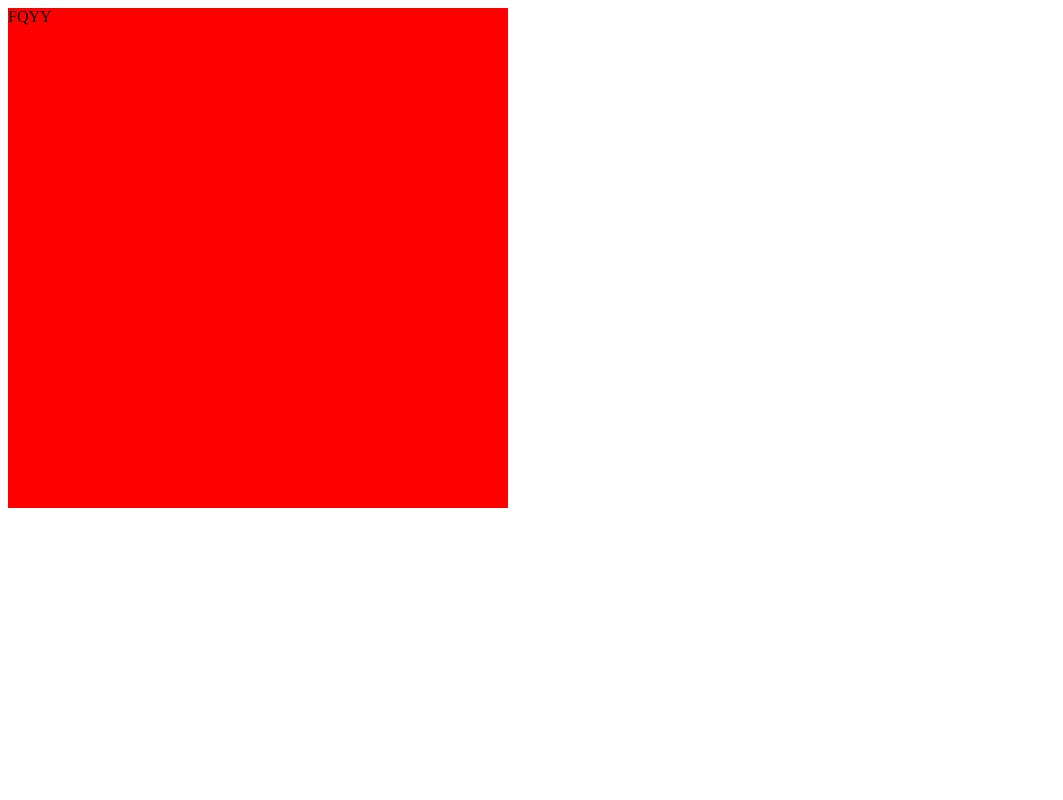
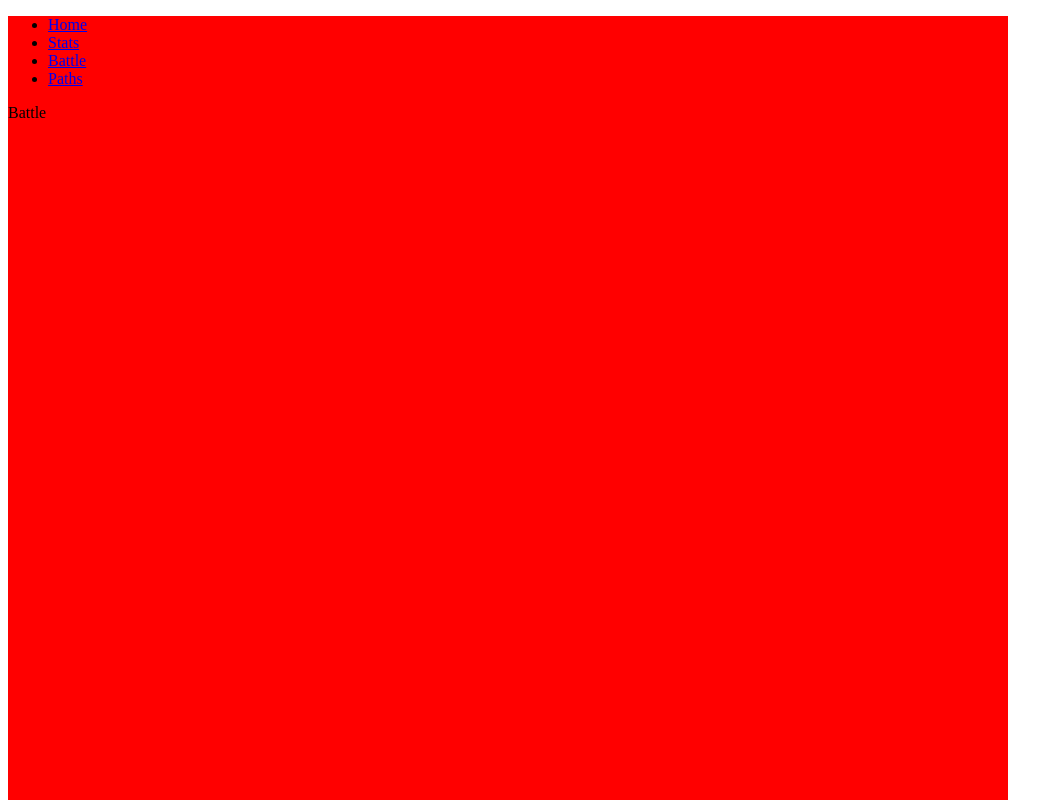
Before and after one commit to yyypasserby/fqyy, a React (Create React App) app: page /battle in a window 1280 px wide. Shown: the top 800 px of the page, without its empty margins (0-1063 px from the left). Built offline with nearby package versions, Linux system fonts and the light colour scheme.

Commit message:
Add react-router

```diff
--- a/package.json
+++ b/package.json
@@ -16,6 +16,7 @@
     "prettier": "^2.2.1",
     "react": "^17.0.1",
     "react-dom": "^17.0.1",
+    "react-router-dom": "^5.2.0",
     "react-scripts": "4.0.1",
     "typescript": "^4.1.3",
     "web-vitals": "^0.2.4"
@@ -53,5 +54,8 @@
       "last 1 firefox version",
       "last 1 safari version"
     ]
+  },
+  "devDependencies": {
+    "@types/react-router-dom": "^5.1.7"
   }
 }
--- a/src/App.tsx
+++ b/src/App.tsx
@@ -1,8 +1,48 @@
+import { StyleSheet, css } from "aphrodite";
+import Home from "./Home";
+import Stats from "./Stats";
+import Battle from "./Battle";
+import Paths from "./Paths";
 import React from "react";
-import { StyleSheet, css } from "aphrodite";
+import { BrowserRouter as Router, Switch, Route, Link } from "react-router-dom";
 
 function App() {
-  return <div className={css(styles.app)}>FQYY</div>;
+  return (
+    <Router>
+      <div className={css(styles.app)}>
+        <nav>
+          <ul>
+            <li>
+              <Link to="/">Home</Link>
+            </li>
+            <li>
+              <Link to="/stats">Stats</Link>
+            </li>
+            <li>
+              <Link to="/battle">Battle</Link>
+            </li>
+            <li>
+              <Link to="/paths">Paths</Link>
+            </li>
+          </ul>
+        </nav>
+        <Switch>
+          <Route path="/stats">
+            <Stats />
+          </Route>
+          <Route path="/battle">
+            <Battle />
+          </Route>
+          <Route path="/paths">
+            <Paths />
+          </Route>
+          <Route path="/">
+            <Home />
+          </Route>
+        </Switch>
+      </div>
+    </Router>
+  );
 }
 
 export default App;
@@ -10,7 +50,7 @@ export default App;
 const styles = StyleSheet.create({
   app: {
     backgroundColor: "red",
-    height: 500,
-    width: 500,
+    height: 1000,
+    width: 1000,
   },
 });
--- /dev/null
+++ b/src/Battle.tsx
@@ -0,0 +1,5 @@
+function Battle() {
+  return <div>Battle</div>;
+}
+
+export default Battle;
--- /dev/null
+++ b/src/Home.tsx
@@ -0,0 +1,5 @@
+function Home() {
+  return <div>Home</div>;
+}
+
+export default Home;
--- /dev/null
+++ b/src/Paths.tsx
@@ -0,0 +1,5 @@
+function Paths() {
+  return <div>Paths</div>;
+}
+
+export default Paths;
--- /dev/null
+++ b/src/Stats.tsx
@@ -0,0 +1,5 @@
+function Stats() {
+  return <div>Stats</div>;
+}
+
+export default Stats;
--- a/src/index.tsx
+++ b/src/index.tsx
@@ -8,3 +8,7 @@ ReactDOM.render(
   </React.StrictMode>,
   document.getElementById("root")
 );
+
+window.onbeforeunload = function () {
+  return "Reload will lose all the changes";
+};
```
Also changed, not shown: 1 other file (tests, documents, lock files or other folders).
